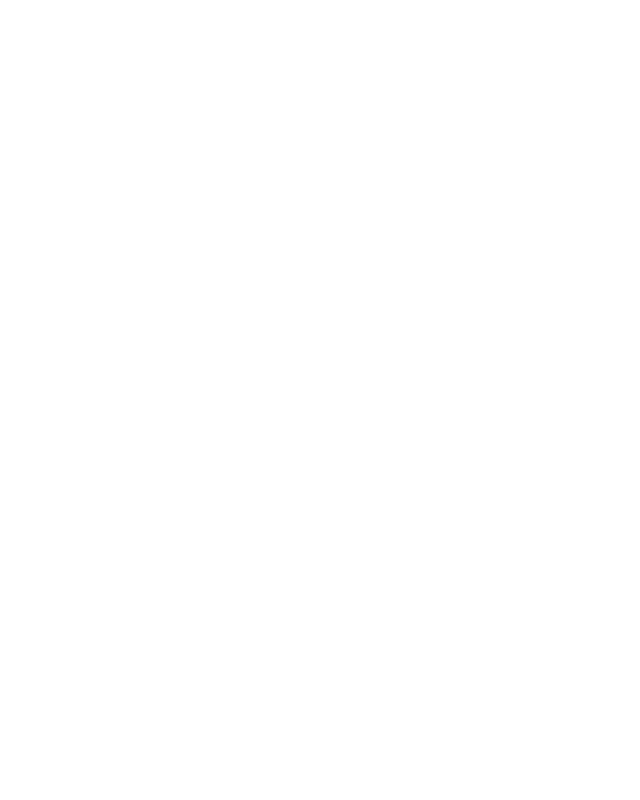
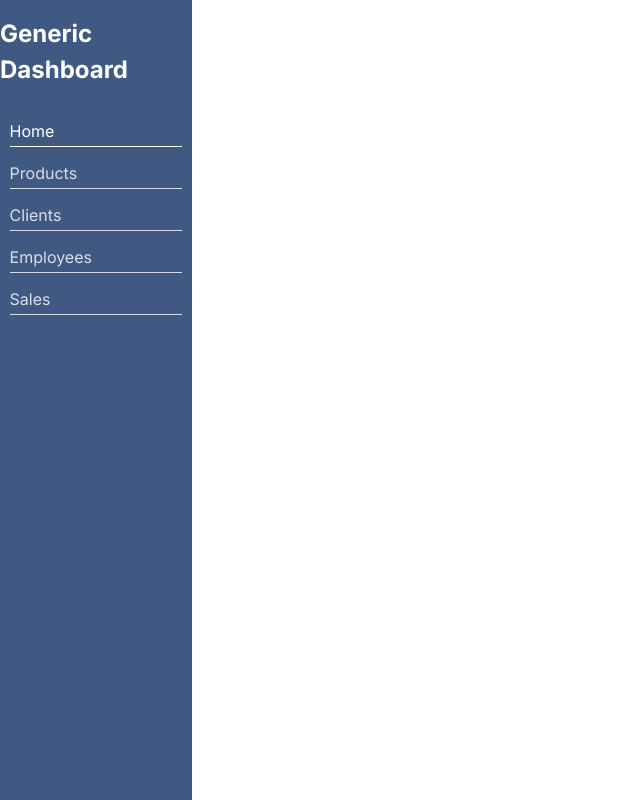
Before and after one commit to luis-saes/generic-dashboard, a React (Create React App) app in the folder front-end/: page /products in a window 1280 px wide. Before the commit this address had no page. Shown: the whole page, without its empty margins (0-640 px from the left). Built offline with nearby package versions, Linux system fonts and the light colour scheme.

Commit message:
Updating dashboard links and updating sidebar

```diff
--- a/front-end/src/App.tsx
+++ b/front-end/src/App.tsx
@@ -3,6 +3,7 @@ import "./App.css";
 import { Routes, Route } from "react-router-dom";
 import LoginScreen from "./views/LoginScreen";
 import DashboardMain from "./views/DashboardMain";
+import ProductsScreen from "./views/ProductsScreen";
 
 function App() {
   return (
@@ -10,6 +11,7 @@ function App() {
       <Routes>
         <Route path="/login" element={<LoginScreen />} />
         <Route path="/dashboard" element={<DashboardMain />} />
+        <Route path="/products" element={<ProductsScreen />} />
       </Routes>
     </div>
   );
--- a/front-end/src/components/Dashboard/SideButton.tsx
+++ b/front-end/src/components/Dashboard/SideButton.tsx
@@ -1,15 +1,16 @@
 import React from "react";
+import { Link } from "react-router-dom";
 import styles from "./SideButton.module.css";
 
 type PrivateProps = {
   text: string;
   active?: boolean;
+  link: string;
 };
 
 const SideButton = (props: PrivateProps) => {
-  // console.log(props.active);
-
   return (
+    <Link to={props.link} style={{ textDecoration: "none" }}>
       <div className={styles.main}>
         <div
           className={`${styles.sideButton} ${
@@ -24,6 +25,7 @@ const SideButton = (props: PrivateProps) => {
           }`}
         />
       </div>
+    </Link>
   );
 };
 
--- a/front-end/src/components/Dashboard/Sidebar.tsx
+++ b/front-end/src/components/Dashboard/Sidebar.tsx
@@ -7,11 +7,11 @@ const Sidebar = () => {
     <div className={styles.sidebar}>
       <div className={`${styles.title} mt-3`}>Generic Dashboard</div>
       <div className={`${styles.sideButtons} mt-4`}>
-        <SideButton text={"Home"} active={true} />
-        <SideButton text={"Product"} />
-        <SideButton text={"Clients"} />
-        <SideButton text={"Employees"} />
-        <SideButton text={"Sales"} />
+        <SideButton text="Home" link="/dashboard" active={true} />
+        <SideButton text="Products" link="/products" />
+        <SideButton text="Clients" link="/clients" />
+        <SideButton text="Employees" link="/employees" />
+        <SideButton text="Sales" link="/sales" />
       </div>
     </div>
   );
--- a/front-end/src/views/DashboardMain.module.css
+++ b/front-end/src/views/DashboardMain.module.css
@@ -1,10 +1,3 @@
-.main {
-  display: flex;
-  flex-direction: row;
-  width: 100%;
-  height: 100%;
-}
-
 .board {
   width: 100%;
   background-color: #fff;
--- a/front-end/src/views/DashboardMain.tsx
+++ b/front-end/src/views/DashboardMain.tsx
@@ -1,11 +1,12 @@
 import React from "react";
 import styles from "./DashboardMain.module.css";
+import stylesSidebar from "./SidebarMain.module.css";
 import Sidebar from "../components/Dashboard/Sidebar";
 import logo from "../assets/logo.png";
 
 const DashboardMain = () => {
   return (
-    <div className={styles.main}>
+    <div className={stylesSidebar.main}>
       <Sidebar />
       <div className={styles.board}>
         <img src={logo} alt="Dashboard Logo" />
--- /dev/null
+++ b/front-end/src/views/ProductsScreen.tsx
@@ -0,0 +1,15 @@
+import React from "react";
+import styles from "./ProductsScreen.module.css";
+import stylesSidebar from "./SidebarMain.module.css";
+import Sidebar from "../components/Dashboard/Sidebar";
+
+const ProductsScreen = () => {
+  return (
+    <div className={stylesSidebar.main}>
+      <Sidebar />
+      <div className={styles.board}></div>
+    </div>
+  );
+};
+
+export default ProductsScreen;
--- /dev/null
+++ b/front-end/src/views/SidebarMain.module.css
@@ -0,0 +1,6 @@
+.main {
+  display: flex;
+  flex-direction: row;
+  width: 100%;
+  height: 100%;
+}
```
Also changed, not shown: front-end/src/views/ProductsScreen.module.css (added), 1 other file (tests, documents, lock files or other folders). Lines whose indentation alone changed are shown as unchanged.
